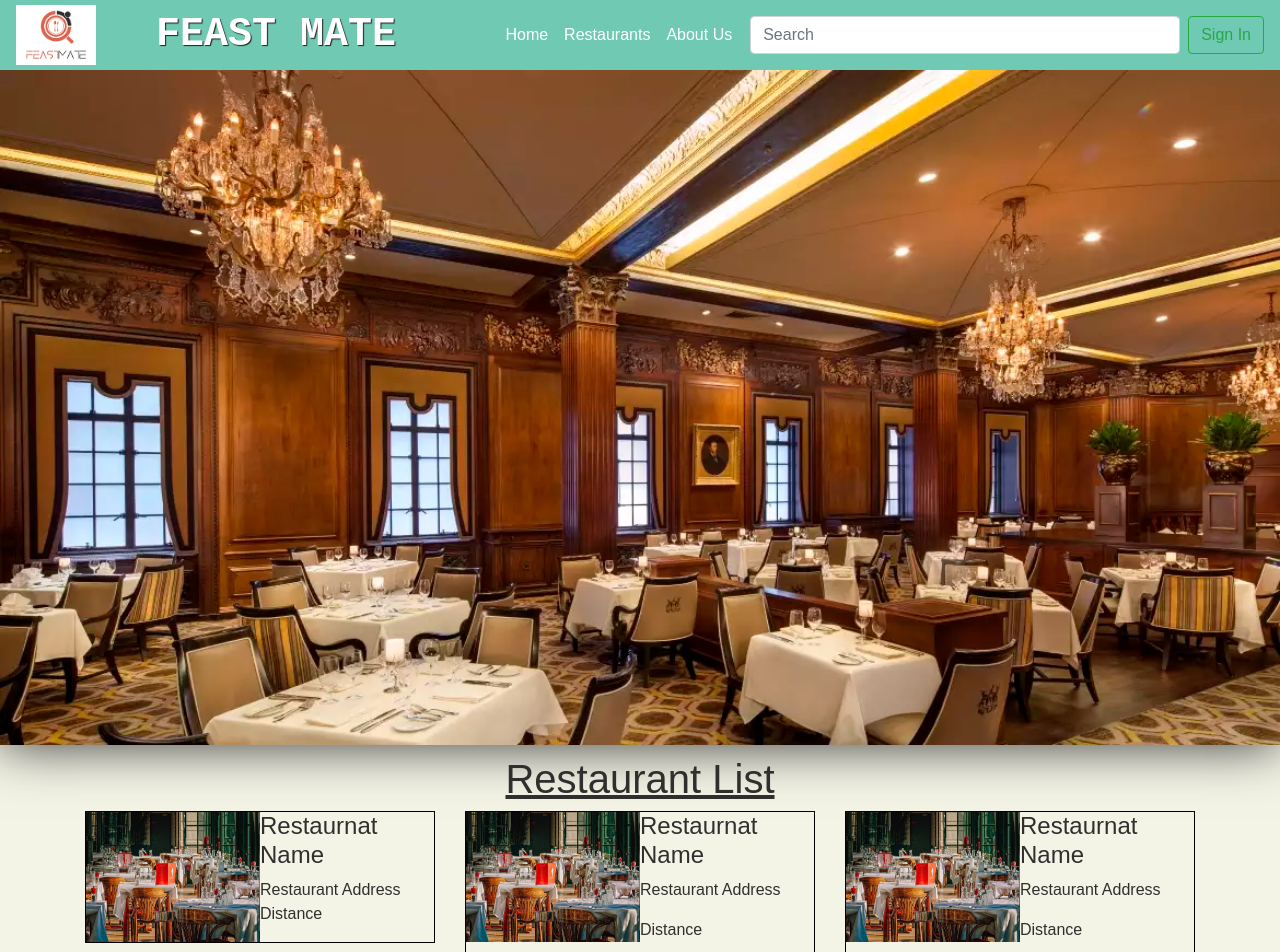
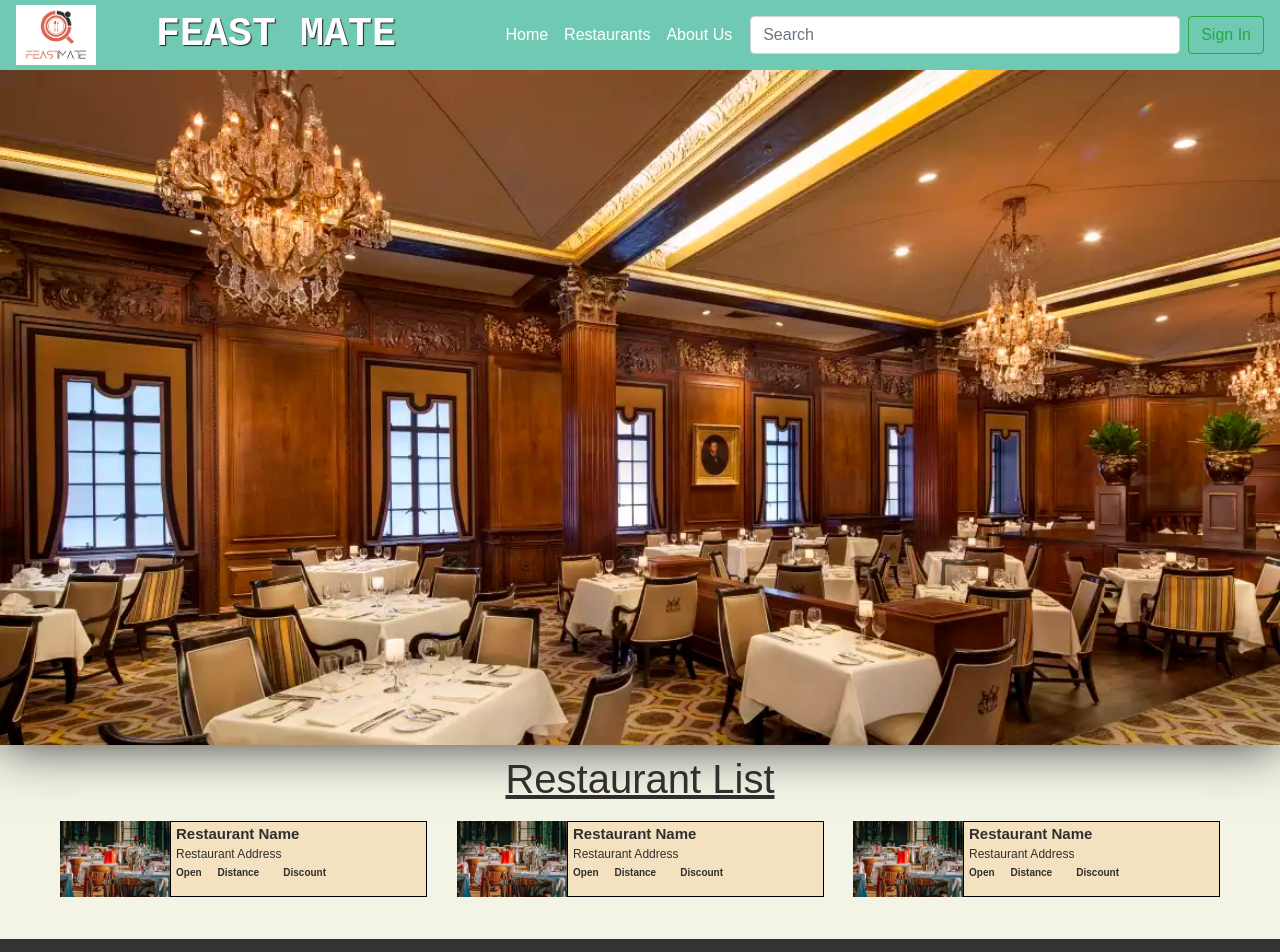
Before and after one commit to stanislous/RestaurantMate, an Angular app: page / in a window 1280 px wide. Shown: the top 952 px of the page. Built offline with nearby package versions, Linux system fonts and the light colour scheme.

Commit message:
Making restaurant componenets.

```diff
--- a/src/app/restaurant-list/restaurant-list.component.css
+++ b/src/app/restaurant-list/restaurant-list.component.css
@@ -4,20 +4,71 @@
     text-align: center;
     text-decoration: underline;
 }
+.col-md-4{
+    padding-bottom: 12px;
+}
+.container-fluid{
+    box-sizing: border-box;
+    padding-right:60px;
+    padding-left:60px;
 
+}
 .restaurantCard{
     box-sizing: border-box;
-    border: 1px black solid;
+    margin-top: 10px;
+    width:100%;
+}
+.restaurantCard h5{
+    padding: 0;
+    padding-top: 3px;
+    margin:0;
+    font-size: 15px;
+    font-weight: bold;
 }
 
+.restaurantCard p {
+    padding: 0;
+    padding-top: 2px;
+    padding-bottom: 2px;
+    margin:0;
+    font-size: 12px;
+}
 .restaurantDetails{
+    background: rgb(238, 149, 42, 0.2) ;
+    border: 1px black solid;
+    box-sizing: border-box;
+    float: right;
+    width: 70%;
     padding-left:5px;
     color:rgb(49, 46, 46);
 }
 
 .restaurant-image{
     float: left;
-    width: 50%;
-    height: 130px;
+    width: 30%;
+    height: 76px;
     background-size: cover;
 }
+.myTable{
+    width:70%;
+}
+.myTable th{
+    font-size: 10px;
+    padding: 0;
+    padding-right: 2px;
+}
+
+.hvr-glow:hover, .hvr-glow:focus, .hvr-glow:active {
+    box-shadow: 0 0 8px rgba(0, 0, 0, 0.6);
+}
+.hvr-glow {
+
+    vertical-align: middle;
+    -webkit-transform: perspective(1px) translateZ(0);
+    transform: perspective(1px) translateZ(0);
+    box-shadow: 0 0 1px rgba(0, 0, 0, 0);
+    -webkit-transition-duration: 0.3s;
+    transition-duration: 0.3s;
+    -webkit-transition-property: box-shadow;
+    transition-property: box-shadow;
+  }
--- a/src/app/restaurant-list/restaurant-list.component.html
+++ b/src/app/restaurant-list/restaurant-list.component.html
@@ -1,34 +1,70 @@
-<div id="courses-list" class="container">
-  <h1 id="heading" class="heading">Restaurant List</h1>
-  <div class="row">
-    <div class="col-md-4">
-        <div class="restaurantCard">
-            <img src="../../assets/images/restImage1.jpg" class="restaurant-image">
-            <div class="restaurantDetails">
-                <h4>Restaurnat Name</h4>
-                <p>Restaurant Address<br>Distance</p>
-            </div>
+<div id="courses-list" class="container-fluid">
+    <h1 id="heading" class="heading">Restaurant List</h1>
+    <div class="row">
+        <div class="col-md-4 hvr-glow">
+            <a href="https://www.templaza.com/blog/best-free-css-hover-effects" target="_blank">
+                <div class="restaurantCard ">
+                    <img src="../../assets/images/restImage1.jpg" class="restaurant-image hvr-glow">
+                    <div class="restaurantDetails hvr-glow">
+                        <h5>Restaurant Name</h5>
+                        <p>Restaurant Address</p>
+                        <table id="cart-content" class="table table-borderless myTable">
+                            <thead>
+                                <tr>
+                                    <th>Open</th>
+                                    <th>Distance</th>
+                                    <th>Discount</th>
+                                </tr>
+                            </thead>
+                            <tbody></tbody>
+                        </table>
+                    </div>
+                </div>
+            </a>
+        </div>
+
+        <div class="col-md-4 hvr-glow">
+            <a href="https://www.templaza.com/blog/best-free-css-hover-effects" target="_blank">
+                <div class="restaurantCard">
+                    <img src="../../assets/images/restImage1.jpg" class="restaurant-image">
+                    <div class="restaurantDetails hvr-glow">
+                        <h5>Restaurant Name</h5>
+                        <p>Restaurant Address</p>
+                        <table id="cart-content" class="table table-borderless myTable">
+                            <thead>
+                                <tr>
+                                    <th>Open</th>
+                                    <th>Distance</th>
+                                    <th>Discount</th>
+                                </tr>
+                            </thead>
+                            <tbody></tbody>
+                        </table>
+                    </div>
+                </div>
+            </a>
+        </div>
+
+        <div class="col-md-4 hvr-glow">
+            <a href="https://www.templaza.com/blog/best-free-css-hover-effects" target="_blank">
+                <div class="restaurantCard">
+                    <img src="../../assets/images/restImage1.jpg" class="restaurant-image">
+                    <div class="restaurantDetails hvr-glow">
+                        <h5>Restaurant Name</h5>
+                        <p>Restaurant Address</p>
+                        <table id="cart-content" class="table table-borderless myTable">
+                            <thead>
+                                <tr>
+                                    <th>Open</th>
+                                    <th>Distance</th>
+                                    <th>Discount</th>
+                                </tr>
+                            </thead>
+                            <tbody></tbody>
+                        </table>
+                    </div>
+                </div>
+            </a>
         </div>
     </div>
-    <div class="col-md-4">
-        <div class="restaurantCard">
-            <img src="../../assets/images/restImage1.jpg" class="restaurant-image">
-            <div class="restaurantDetails">
-                <h4>Restaurnat Name</h4>
-                <p>Restaurant Address</p>
-                <p>Distance</p>
-            </div>
-        </div>
-    </div>
-    <div class="col-md-4">
-        <div class="restaurantCard">
-            <img src="../../assets/images/restImage1.jpg" class="restaurant-image">
-            <div class="restaurantDetails">
-                <h4>Restaurnat Name</h4>
-                <p>Restaurant Address</p>
-                <p>Distance</p>
-            </div>
-        </div>
-    </div>
-  </div>
 </div>
```
